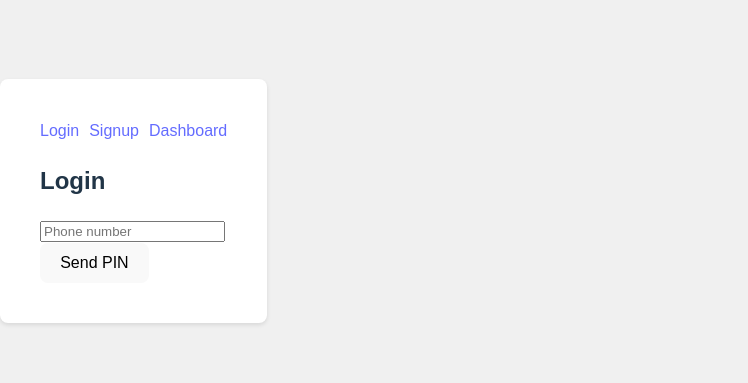
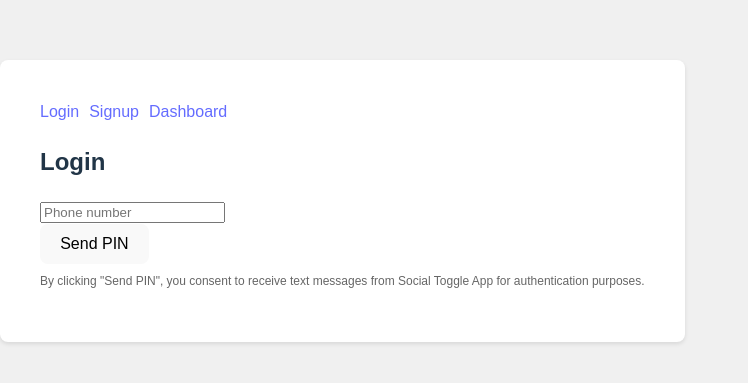
Before and after one commit to charbob/social-toggle-app, a React (Vite) app: page /social-toggle-app/login in a window 1280 px wide. Shown: the part 199-582 px from the top of the page, without its empty margins (0-748 px from the left). Built offline with nearby package versions, Linux system fonts and the light colour scheme.

Commit message:
Add user consent note for text messages

```diff
--- a/src/Login.jsx
+++ b/src/Login.jsx
@@ -43,6 +43,9 @@ function Login() {
           />
           <br />
           <button type="submit">Send PIN</button>
+          <p style={{ fontSize: "12px", color: "#666", marginTop: "8px" }}>
+            By clicking "Send PIN", you consent to receive text messages from Social Toggle App for authentication purposes.
+          </p>
         </form>
       ) : (
         <form onSubmit={handlePinSubmit}>
```
